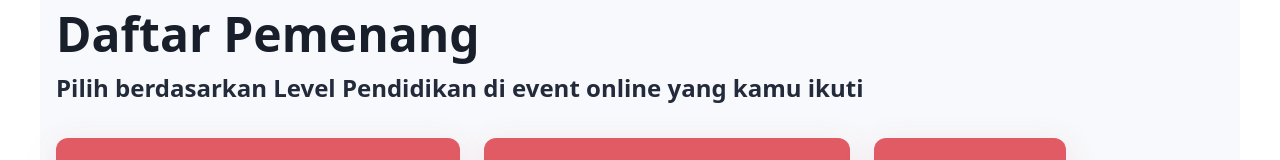
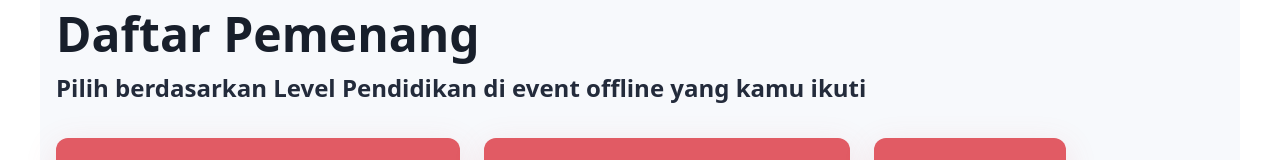
Before and after one commit to iysaofficial/officialnaspo-new, a Next.js app: page /daftarpemenang/2023/jenjangoffline in a window 1280 px wide. Shown: the part 295-455 px from the top of the page. Built offline with nearby package versions, Linux system fonts and the light colour scheme.

Commit message:
Update jenjangoffline.js

```diff
--- a/src/pages/daftarpemenang/2023/jenjangoffline.js
+++ b/src/pages/daftarpemenang/2023/jenjangoffline.js
@@ -25,7 +25,7 @@ const jenjanglist = [
       />
       <section className="winner-content">
         <h2 className="winner-subtitle">Daftar Pemenang</h2>
-        <p>Pilih berdasarkan Level Pendidikan di event online yang kamu ikuti</p>
+        <p>Pilih berdasarkan Level Pendidikan di event offline yang kamu ikuti</p>
         <div className="winner-year-list">
            {jenjanglist.map((t) =>
             t.target === "_blank" ? (
```
